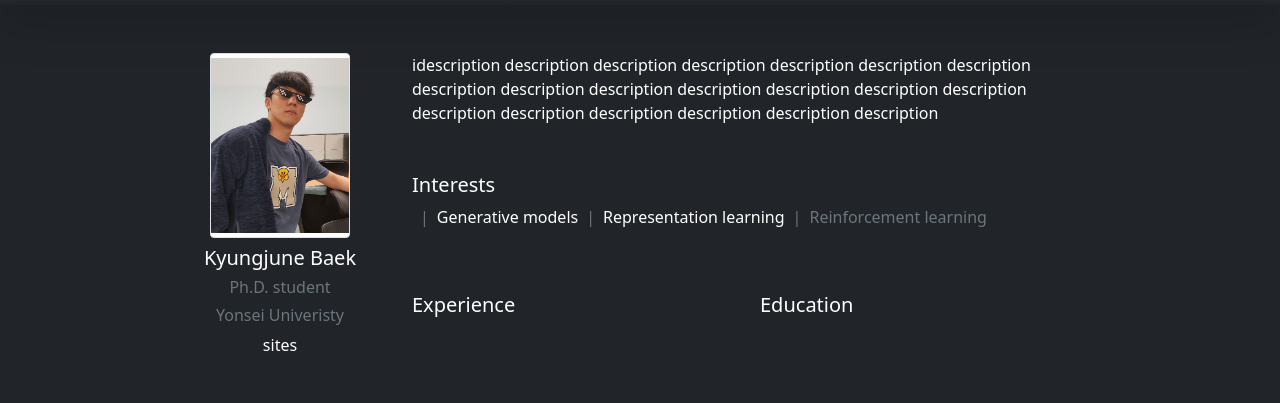
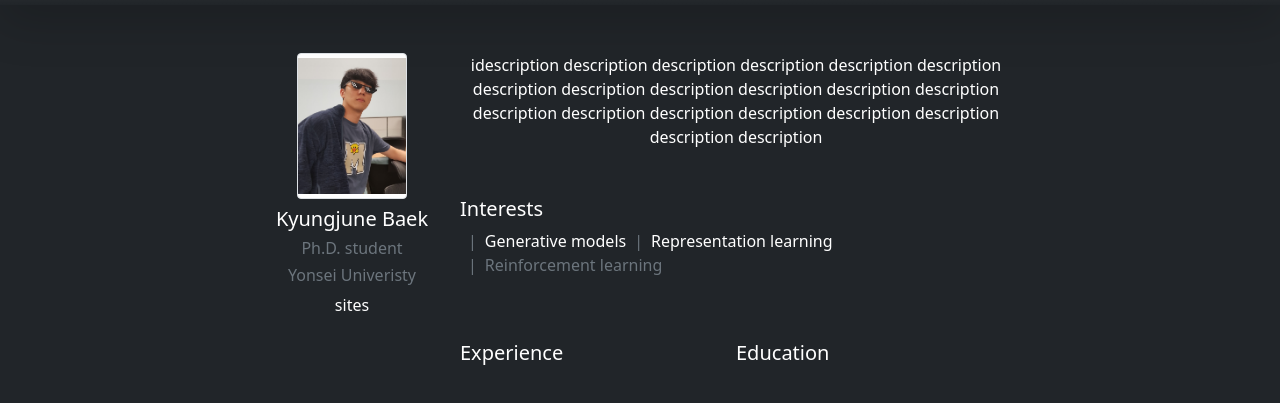
Before and after one commit to FriedRonaldo/friedronaldo.github.io, a plain HTML site: page index.html in a window 1280 px wide. Shown: the part 51-454 px from the top of the page. Drawn offline with Linux system fonts and the light colour scheme.

Commit message:
update width

```diff
--- a/index.html
+++ b/index.html
@@ -26,7 +26,7 @@
     </div>
   </nav>
 
-  <div class="container-fluid w-75 mt-5">
+  <div class="container-fluid mt-5" style="width: 60%;">
 
     <div class="row">
       <div class="col-sm-3">
@@ -45,7 +45,7 @@
       </div>
 
       <div class="col-sm">
-        <div class="row g-0">
+        <div class="row g-0 text-center">
           idescription description description description description description description description description description description description description description description description description description description description
         </div>
 
```
